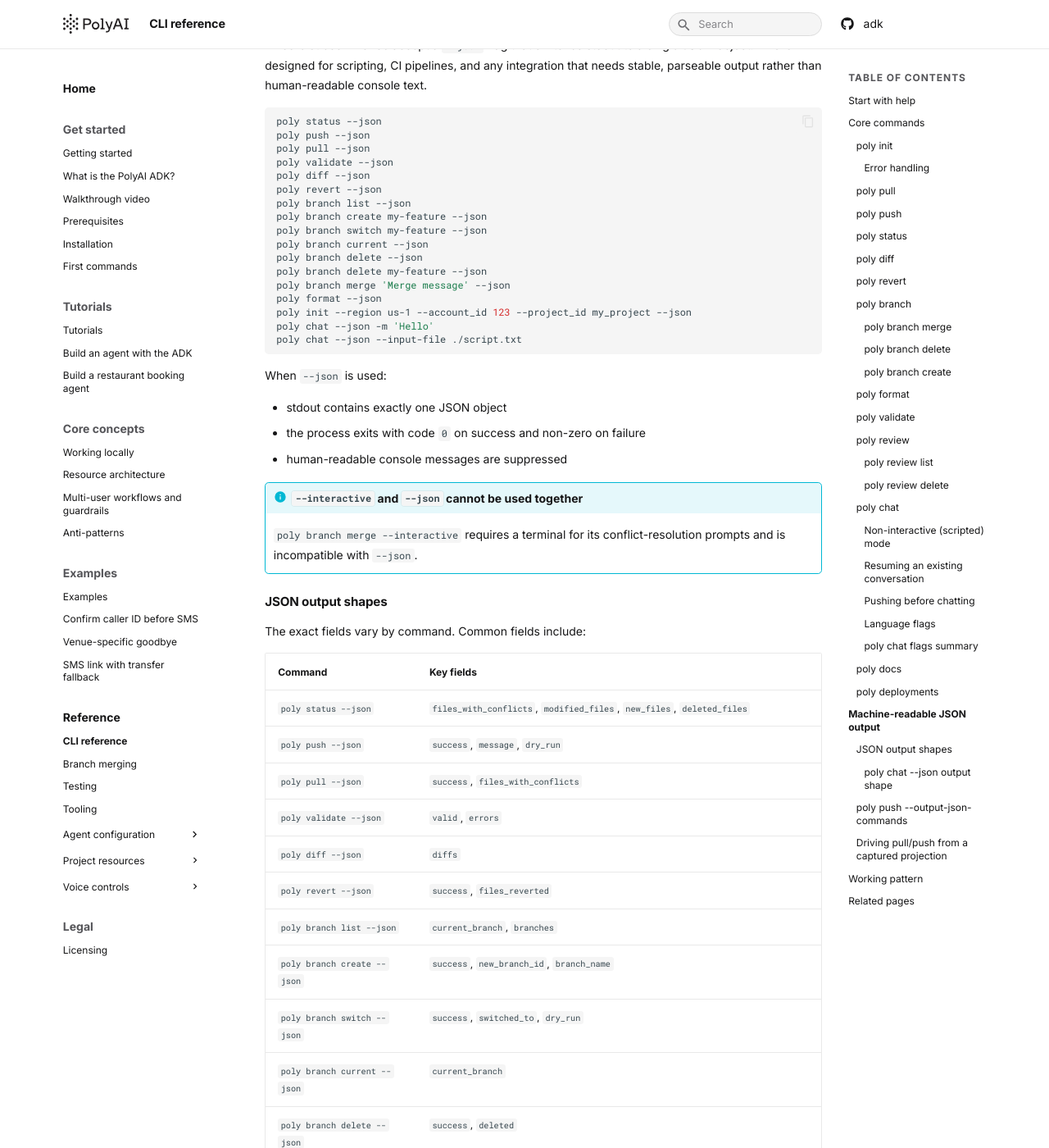
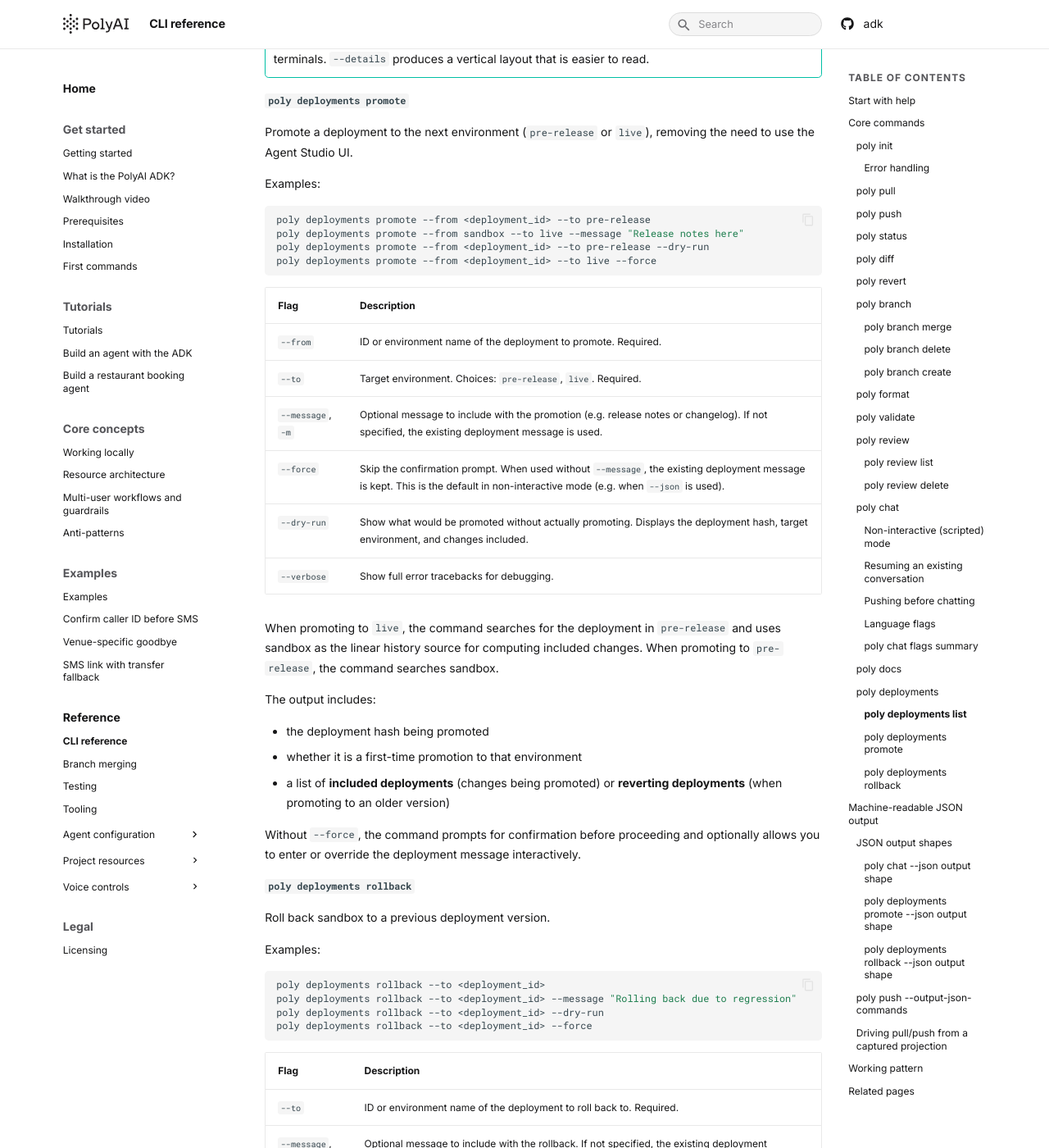
Before and after one commit to polyai/adk, an MkDocs documentation site: the page built from docs/docs/reference/cli.md, in a window 1280 px wide and 1400 px high, scrolled down 9482 px. Shown: the whole window at 82% size. Built offline with MkDocs 1.6.1 and Material for MkDocs 9.7.7, drawn with Linux system fonts in a browser that asks for light colours; some of the changed text lies outside the part shown.

Commit message:
docs: feat: add deployment promote and rollback commands (#133)
## Summary

This relates to PR #91

## Motivation

<!-- Why is this change needed? Link to an issue if applicable. -->

Closes #<!-- issue number -->

## Changes

<!-- Bullet list of the key changes. Focus on *what* changed, not *how*.
-->

-

## Test strategy

<!-- How did you verify this works? Check all that apply. -->

- [ ] Added/updated unit tests
- [ ] Manual CLI testing (`poly <command>`)
- [ ] Tested against a live Agent Studio project
- [ ] N/A (docs, config, or trivial change)

## Checklist

- [ ] `ruff check .` and `ruff format --check .` pass
- [ ] `pytest` passes
- [ ] No breaking changes to the `poly` CLI interface (or migration path
documented)
- [ ] Commit messages follow [conventional
commits](https://www.conventionalcommits.org/)

## Screenshots / Logs

<!-- Optional: paste terminal output, screenshots, or before/after diffs
if helpful. -->

Co-authored-by: github-actions[bot] <github-actions[bot]@users.noreply.github.com>

```diff
--- a/docs/docs/reference/cli.md
+++ b/docs/docs/reference/cli.md
@@ -387,6 +387,10 @@
 
 ### `poly deployments`
 
+Manage deployments for the project.
+
+#### `poly deployments list`
+
 List deployments for the project.
 
 Examples:
@@ -401,10 +405,68 @@
 |---|---|
 | `--env` | Environment to list deployments for. Choices: `sandbox`, `pre-release`, `live`. Defaults to `sandbox`. |
 | `--details` | Show additional deployment details. |
+| `--verbose` | Show full error tracebacks for debugging. |
 
 !!! tip "Use `--details` for readable output"
 
     The default tabular view may wrap long URLs across multiple rows, making it unreadable in narrow terminals. `--details` produces a vertical layout that is easier to read.
+
+#### `poly deployments promote`
+
+Promote a deployment to the next environment (`pre-release` or `live`), removing the need to use the Agent Studio UI.
+
+Examples:
+
+~~~bash
+poly deployments promote --from <deployment_id> --to pre-release
+poly deployments promote --from sandbox --to live --message "Release notes here"
+poly deployments promote --from <deployment_id> --to pre-release --dry-run
+poly deployments promote --from <deployment_id> --to live --force
+~~~
+
+| Flag | Description |
+|---|---|
+| `--from` | ID or environment name of the deployment to promote. Required. |
+| `--to` | Target environment. Choices: `pre-release`, `live`. Required. |
+| `--message`, `-m` | Optional message to include with the promotion (e.g. release notes or changelog). If not specified, the existing deployment message is used. |
+| `--force` | Skip the confirmation prompt. When used without `--message`, the existing deployment message is kept. This is the default in non-interactive mode (e.g. when `--json` is used). |
+| `--dry-run` | Show what would be promoted without actually promoting. Displays the deployment hash, target environment, and changes included. |
+| `--verbose` | Show full error tracebacks for debugging. |
+
+When promoting to `live`, the command searches for the deployment in `pre-release` and uses sandbox as the linear history source for computing included changes. When promoting to `pre-release`, the command searches sandbox.
+
+The output includes:
+
+- the deployment hash being promoted
+- whether it is a first-time promotion to that environment
+- a list of **included deployments** (changes being promoted) or **reverting deployments** (when promoting to an older version)
+
+Without `--force`, the command prompts for confirmation before proceeding and optionally allows you to enter or override the deployment message interactively.
+
+#### `poly deployments rollback`
+
+Roll back sandbox to a previous deployment version.
+
+Examples:
+
+~~~bash
+poly deployments rollback --to <deployment_id>
+poly deployments rollback --to <deployment_id> --message "Rolling back due to regression"
+poly deployments rollback --to <deployment_id> --dry-run
+poly deployments rollback --to <deployment_id> --force
+~~~
+
+| Flag | Description |
+|---|---|
+| `--to` | ID or environment name of the deployment to roll back to. Required. |
+| `--message`, `-m` | Optional message to include with the rollback. If not specified, the existing deployment message is used. |
+| `--force` | Skip the confirmation prompt. This is the default in non-interactive mode (e.g. when `--json` is used). |
+| `--dry-run` | Show what would be rolled back without actually rolling back. Displays the target deployment and the deployments that would be reverted. |
+| `--verbose` | Show full error tracebacks for debugging. |
+
+The output includes a list of **reverting deployments** — the versions that will be undone when the rollback completes.
+
+Without `--force`, the command prompts for confirmation before proceeding.
 
 ## Machine-readable JSON output
 
@@ -428,6 +490,9 @@
 poly init --region us-1 --account_id 123 --project_id my_project --json
 poly chat --json -m 'Hello'
 poly chat --json --input-file ./script.txt
+poly deployments list --json
+poly deployments promote --from <id> --to pre-release --force --json
+poly deployments rollback --to <id> --force --json
 ~~~
 
 When `--json` is used:
@@ -439,6 +504,10 @@
 !!! info "`--interactive` and `--json` cannot be used together"
 
     `poly branch merge --interactive` requires a terminal for its conflict-resolution prompts and is incompatible with `--json`.
+
+!!! info "`--json` implies `--force` for deployments commands"
+
+    When `--json` is used with `poly deployments promote` or `poly deployments rollback`, the confirmation prompt is automatically skipped (equivalent to passing `--force`).
 
 ### JSON output shapes
 
@@ -461,6 +530,8 @@
 | `poly format --json` | `success`, `check_only`, `format_errors`, `affected`, `ty_ran`, `ty_returncode`, `ty_timed_out` |
 | `poly init --json` | `success`, `root_path` |
 | `poly chat --json` | `conversations` (array); optional `push` (when `--push` is used) |
+| `poly deployments promote --json` | `success`, `from_hash`, `to_env`, `message`, `included_deployments`; `dry_run` when `--dry-run` is used |
+| `poly deployments rollback --json` | `success`, `target_hash`, `message`, `reverted_deployments`; `dry_run` when `--dry-run` is used |
 
 For `poly branch delete --json`, when a branch that was the current branch is deleted, the response also includes `"switched_to": "main"`.
 
@@ -495,6 +566,33 @@
 - `turns[0]` is always the agent greeting, with `"input": null`.
 - If `--push` is also supplied, the output includes a `push` key: `{ "push": { "success": true, "message": "..." } }`.
 - If `--functions`, `--flows`, or `--state` are also set, the relevant metadata fields are included in each turn.
+
+#### `poly deployments promote --json` output shape
+
+~~~json
+{
+  "success": true,
+  "from_hash": "abc123456xyz",
+  "to_env": "pre-release",
+  "message": "Release notes here",
+  "included_deployments": [...]
+}
+~~~
+
+On dry run, `"dry_run": true` is added and `"success"` reflects the pre-flight state without any changes being made. On error, `"success": false` and `"error": "..."` are returned.
+
+#### `poly deployments rollback --json` output shape
+
+~~~json
+{
+  "success": true,
+  "target_hash": "def789012xyz",
+  "message": "Rolling back due to regression",
+  "reverted_deployments": [...]
+}
+~~~
+
+On dry run, `"dry_run": true` is added. On error, `"success": false` and `"error": "..."` are returned.
 
 ### `poly push --output-json-commands`
 
@@ -537,6 +635,7 @@
 7. optionally review with `poly review`
 8. test or chat with the agent using `poly chat`
 9. merge the branch with `poly branch merge '<message>'`
+10. promote to pre-release or live with `poly deployments promote`
 
 !!! info "Run commands from the project folder"
 
```
